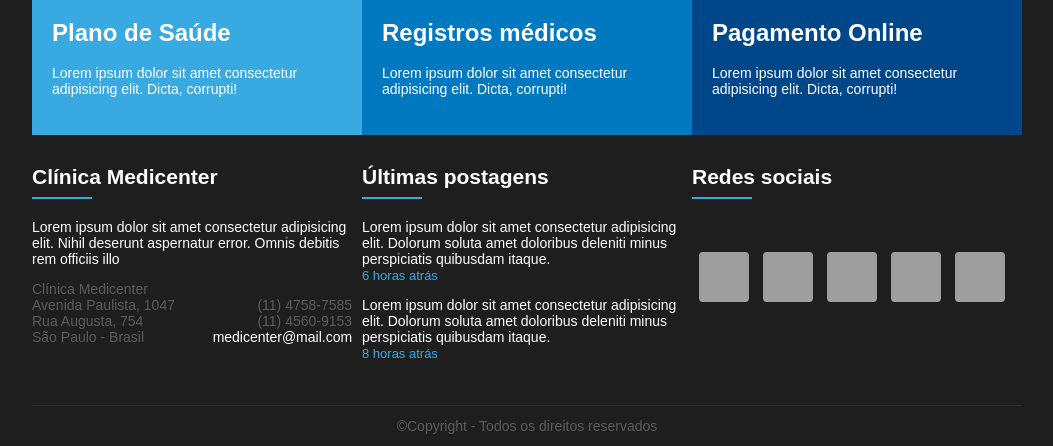
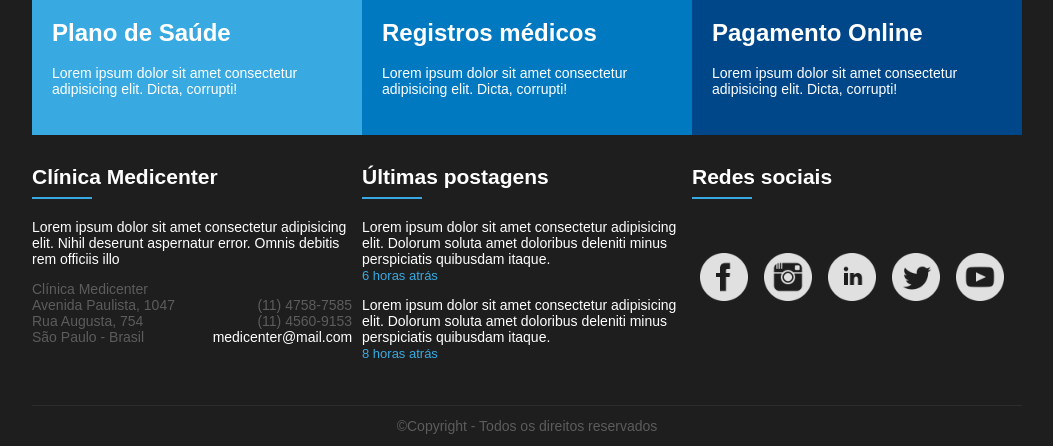
Before and after one commit to alanalv3s/alanalv3s.github.io, a web app: file medicenter.html in a window 1280 px wide. Shown: the part 2000-2446 px from the top of the page, without its empty margins (113-1166 px from the left). Run offline with its HTML, style and script files only (its server is not run), Linux system fonts and the light colour scheme; grey boxes are pictures that could not be loaded.

Commit message:
Fixed social icons

```diff
--- a/assets/style.css
+++ b/assets/style.css
@@ -365,6 +365,12 @@ footer .social-body {
 
 footer .social-body img {
     border-radius: 4px;
+    height: 48px;
+}
+
+footer .social-body img:hover {
+    box-shadow: 0px 0px 10px #39aae1;
+    border-radius: 50%;
 }
 
 /* RESPONSIVE */
--- a/medicenter.html
+++ b/medicenter.html
@@ -281,16 +281,11 @@
                             <div class="widget-title-bar"></div>
                         </div>
                         <div class="social-body">
-                            <a href=""><img src="/assets/images/Facebook_5.svg" alt="Facebook" height="50"
-                                    width="50"></a>
-                            <a href=""><img src="/assets/images/Instagram_5.svg" alt="Instagram" height="50"
-                                width="50"></a>
-                            <a href=""><img src="/assets/images/Linkedin_5.svg" alt="Linkedin_5" height="50"
-                                width="50"></a>
-                            <a href=""><img src="/assets/images/Twitter_5.svg" alt="Twitter" height="50"
-                                width="50"></a>
-                            <a href=""><img src="/assets/images/Youtube_5.svg" alt="Youtube" height="50"
-                                width="50"></a>
+                            <a href=""><img src="/assets/images/facebook.png" alt="Facebook"></a>
+                            <a href=""><img src="/assets/images/instagram.png" alt="Instagram"></a>
+                            <a href=""><img src="/assets/images/linkedin.png" alt="Linkedin_5"></a>
+                            <a href=""><img src="/assets/images/twitter.png" alt="Twitter"></a>
+                            <a href=""><img src="/assets/images/youtube.png" alt="Youtube"></a>
                         </div>
                     </div>
                 </div>
```
Also changed, not shown: assets/images/facebook.png (added), assets/images/instagram.png (added), assets/images/twitter.png (added).
